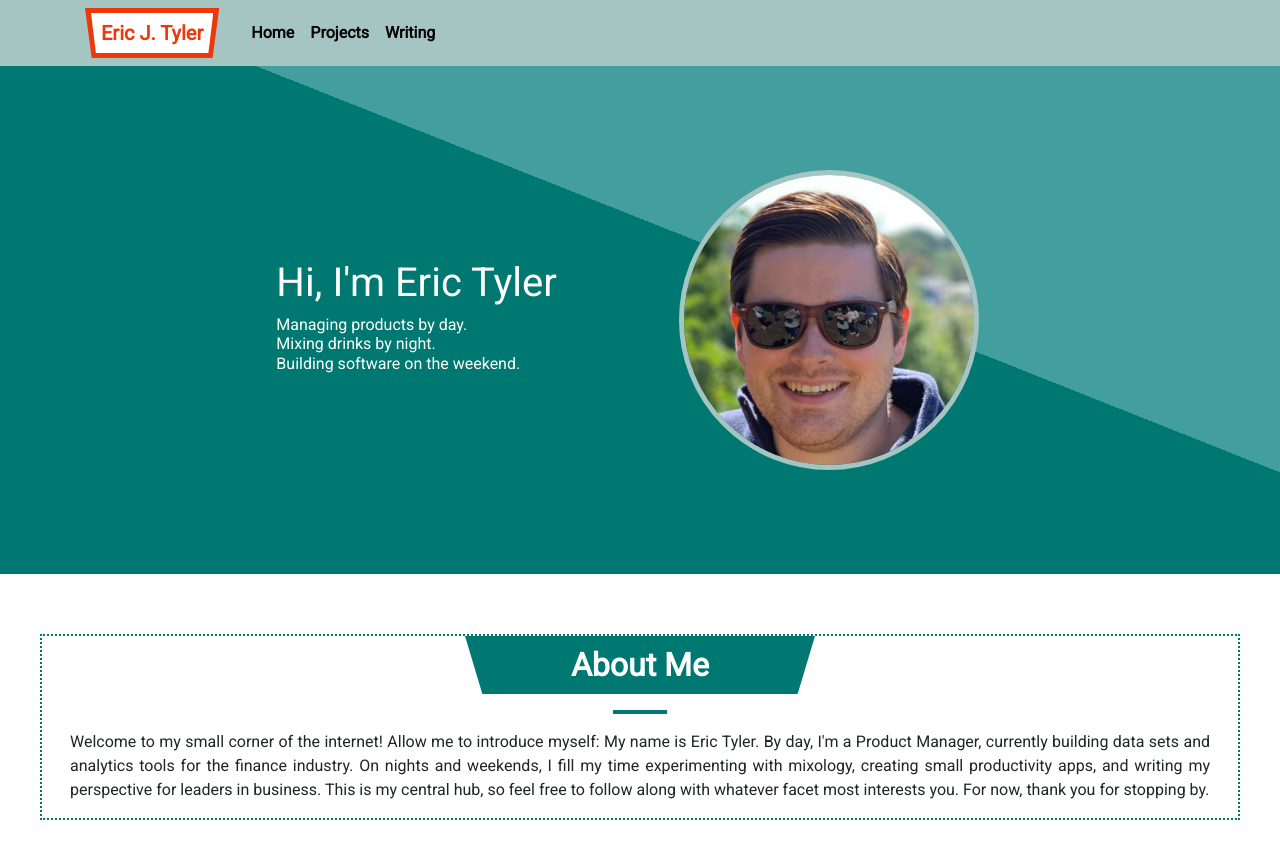
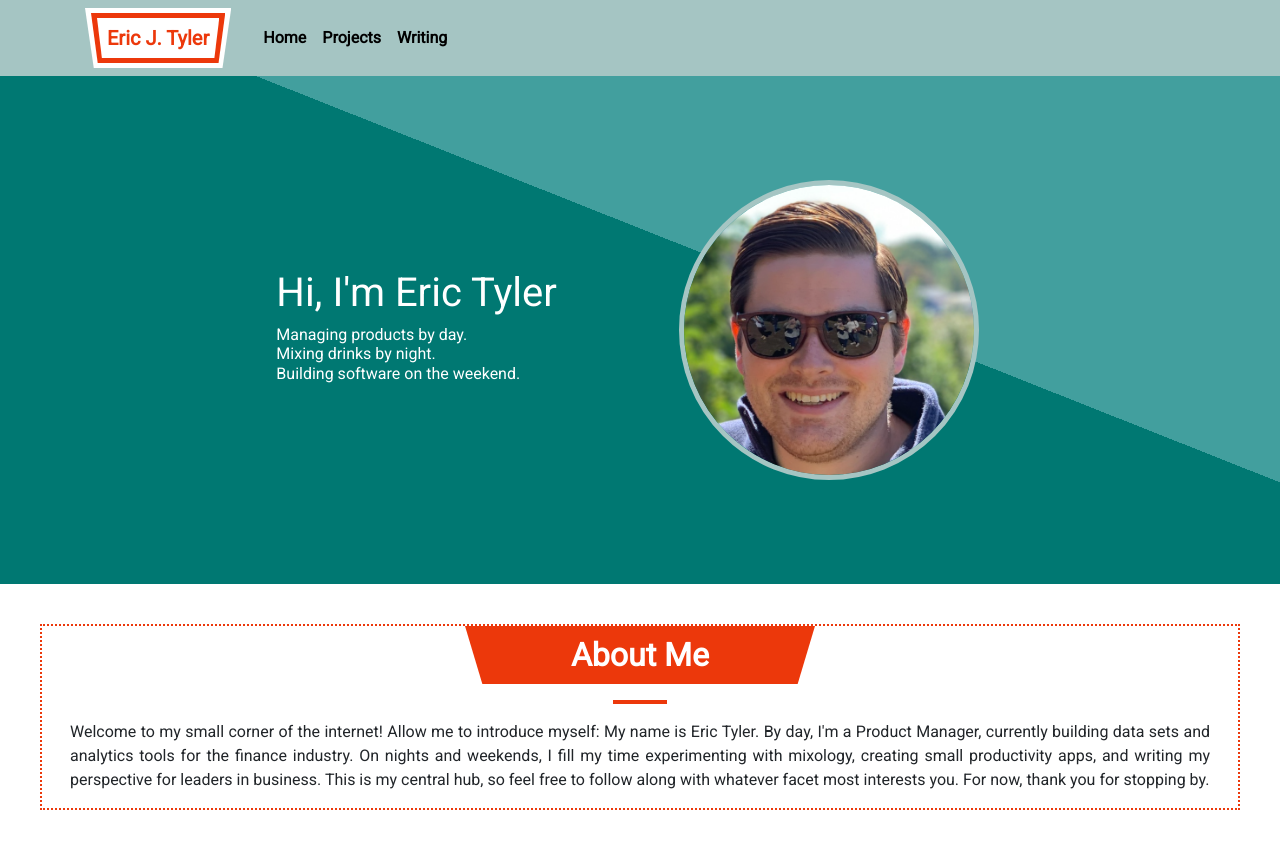
Before and after one commit to ejtyler/ejt-portfolio, a Django app: page / in a window 1280 px wide. Shown: the top 847 px of the page. Run offline with Django 3.2, Linux system fonts and the light colour scheme; data that the repository does not hold is empty; some libraries are stand-ins or nearby versions; some web fonts are replaced.

Commit message:
Final Branding Changes

```diff
--- a/pages/templates/home.html
+++ b/pages/templates/home.html
@@ -22,12 +22,12 @@
     </div>
 </section>
 
-<section id="about">
+<section id="about" class="section-secondary-on-white">
     <div class="container">
         <div class="row justify-content-center">
             <div class="col-md-4">
-                <h2 class="primary-section-header text-center">About Me</h2>
-                <hr class="hr-primary">
+                <h2 class="secondary-section-header text-center">About Me</h2>
+                <hr class="hr-secondary">
             </div>
         </div>
         <div class="row">
@@ -80,7 +80,7 @@
     </div>
 </section>
 
-<section id="writing">
+<section id="writing" class="section-primary-on-white">
     <div class="container pb-3">
         <div class="row justify-content-center">
             <div class="col-md-4">
--- a/personal_portfolio/templates/base.html
+++ b/personal_portfolio/templates/base.html
@@ -25,11 +25,15 @@
 
     <body>
 
-        <nav class="navbar navbar-expand-lg">
+        <nav class="navbar navbar-expand-lg top-nav">
             <div class="container">
-                <div class="navbar-brand-container justify-content-center">
-                    <a class="navbar-brand" href="{% url 'site_index' %}">Eric J. Tyler</a>
-                </div>
+                <a href="{% url 'site_index' %}">
+                    <div class="icon-outline justify-content-center">
+                        <div class="icon-border justify-content-center">
+                            <p class="icon navbar-brand" href="{% url 'site_index' %}">Eric J. Tyler</p>
+                        </div>
+                    </div>
+                </a>
                 <button class="navbar-toggler" type="button" data-toggle="collapse" data-target="#navbarSupportedContent" aria-controls="navbarSupportedContent" aria-expanded="false" aria-label="Toggle navigation">
                     <span class="navbar-toggler-icon"></span>
                 </button>
@@ -53,7 +57,7 @@
         {% block page_content %}
         {% endblock %}
 
-        <nav class="nav flex-column navbar-light bg-light text-center">
+        <nav class="nav bottom-nav flex-column text-center">
             <p class="nav-item nav-link disabled">&copy; Eric Tyler 2020 All Rights Reserved</p>
         </nav>
     </body>
--- a/static/css/style.css
+++ b/static/css/style.css
@@ -21,26 +21,36 @@ body {
     font-family: 'Muli', 'Roboto', 'Helvetica Neue', 'Open Sans', Arial, sans-serif;
 }
 
-.navbar {
+.top-nav {
     background-color: var(--color-primary-light);
 }
 
-.navbar-brand {
+.top-nav .nav-link {
+    font-weight: bold;
+    color: #000;
+}
+
+.top-nav .nav-link:hover {
+    color: var(--color-secondary-dark);
+}
+
+/* ################################################################### */
+/* #              Classes Comprising Icon                            # */
+/* ################################################################### */
+
+/* The core icon background and text formatting */
+.icon {
     font-weight: bold;
     padding: 5px 10px 5px 10px;
     background-color: #fff;
     color: var(--color-secondary-dark);
     clip-path: polygon(4% 100%, 0% 0%, 100% 0%, 96% 100%);
     -webkit-clip-path: polygon(4% 100%, 0% 0%, 100% 0%, 96% 100%);
-    margin-right: initial;
+    margin: initial;
 }
 
-.navbar-brand:hover {
-    color: #000;
-    border-color: #000;
-}
-
-.navbar-brand-container {
+/* The orange border on the icon */
+.icon-border {
     padding: 5px 6px 5px 6px;
     text-align: center;
     background-color: var(--color-secondary-dark);
@@ -48,27 +58,49 @@ body {
     -webkit-clip-path: polygon(5% 100%, 0% 0%, 100% 0%, 95% 100%);
 }
 
-.navbar-brand-container:hover {
+/* The white outer band around the icon */
+.icon-outline {
+    padding: 5px 6px 5px 6px;
+    text-align: center;
+    background-color: #fff;
+    clip-path: polygon(6% 100%, 0% 0%, 100% 0%, 94% 100%);
+    -webkit-clip-path: polygon(6% 100%, 0% 0%, 100% 0%, 94% 100%);
+}
+
+/* Hover over properties that change the orange elements black */
+.icon-outline:hover .icon-border {
     background-color: #000;
+}
+
+.icon-outline:hover .icon {
     color: #000;
 }
-
-.navbar-brand-container:hover .navbar-brand {
-    color: #000;
-}
-
-.nav-link {
-    font-weight: bold;
-    color: #000;
-}
-
-.nav-link:hover {
-    color: var(--color-secondary-dark);
-}
+/* ################################################################### */
+/* #              End Icon Classes                                   # */
+/* ################################################################### */
 
 .jumbotron {
     margin-bottom: 0px;
     background-color: transparent;
+}
+
+#headline {
+    background: linear-gradient(to top right, var(--color-primary-dark) 60%, var(--color-primary-medium) 40%);
+    padding: 40px;
+    -ms-background-size: cover;
+    -o-background-size: cover;
+    -moz-background-size: cover;
+    -webkit-background-size: cover;
+    background-size: cover;
+    color: #fff;
+}
+
+#headline img {
+    display: block;
+    margin: auto;
+    border: 5px solid;
+    border-color: var(--color-primary-light);
+    max-height: 300px;
 }
 
 .hr-primary {
@@ -105,28 +137,15 @@ body {
     border: 2px solid var(--color-secondary-dark);
 }
 
-#headline {
-    background: linear-gradient(to top right, var(--color-primary-dark) 60%, var(--color-primary-medium) 40%);
-    padding: 40px;
-    -ms-background-size: cover;
-    -o-background-size: cover;
-    -moz-background-size: cover;
-    -webkit-background-size: cover;
-    background-size: cover;
-    color: #fff;
+.section-primary-on-white {
+    border: 2px dotted var(--color-primary-dark);
+    margin: 40px;
+    padding: 0px 20px 0px 20px;
 }
 
-#headline img {
-    display: block;
-    margin: auto;
-    border: 5px solid;
-    border-color: var(--color-primary-light);
-    max-height: 300px;
-}
-
-#about {
-    border: 2px dotted var(--color-primary-dark);
-    margin: 60px 40px 40px 40px;
+.section-secondary-on-white {
+    border: 2px dotted var(--color-secondary-dark);
+    margin: 40px;
     padding: 0px 20px 0px 20px;
 }
 
@@ -153,11 +172,13 @@ body {
     background-size: cover;
 }
 
+/*
 #writing {
     border: 2px dotted var(--color-primary-dark);
     margin: 60px 40px 40px 40px;
     padding: 0px 20px 0px 20px;
 }
+*/
 
 #contact {
     background: linear-gradient(to right, var(--transparent-secondary-light), var(--transparent-secondary-light)), url(../img/network.jpeg);
@@ -214,3 +235,7 @@ body {
 #portfolio #project-list a:active > div{
     border: 2px solid black;
 }
+
+.bottom-nav {
+    background-color: var(--color-primary-light);
+}
```
